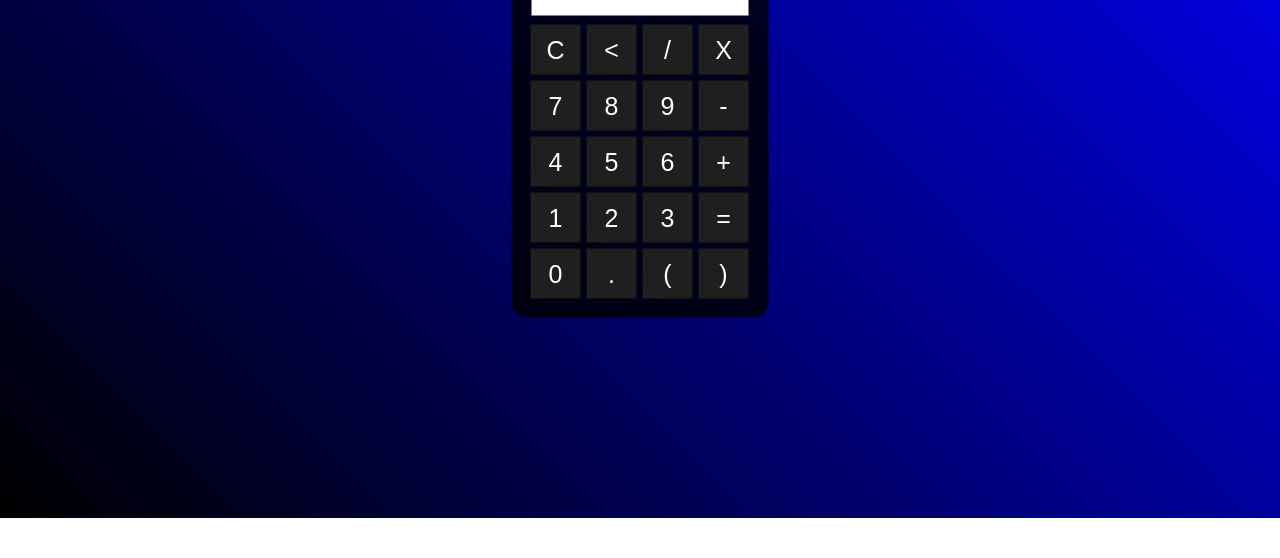
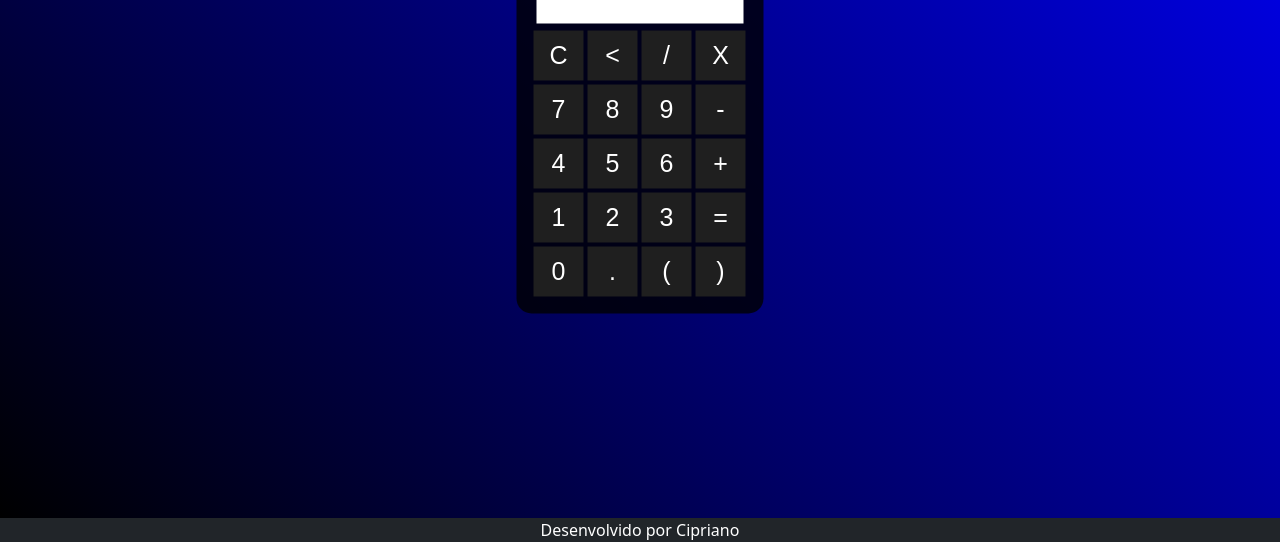
Before and after one commit to alecipriano/dio-desafio-githud, a plain HTML site: page calculadora simples/calculadora.html in a window 1280 px wide. Shown: the part 282-840 px from the top of the page. Before the commit the page ends 800 px from the top, so only its background shows below. Drawn offline with nearby package versions, Linux system fonts and the light colour scheme.

Commit message:
Acrescentando arquivo css externo

```diff
--- a/calculadora simples/calculadora.html
+++ b/calculadora simples/calculadora.html
@@ -5,52 +5,8 @@
     <meta http-equiv="X-UA-Compatible" content="IE=edge">
     <meta name="viewport" content="width=device-width, initial-scale=1.0">
     <title>Calculadora</title>
-    <style>
-        *{
-            margin: 0;
-            padding: 0;
-        }
-        .fundo{
-            background-image:linear-gradient(45deg,black,blue);
-            height: 100vh;
-            color: white;
-            font-family: Arial, Helvetica, sans-serif;
-            text-align: center;
-        }
-        .calculadora{
-            position: absolute;
-            background-color: rgba(0,0,0, 0.8);
-            top: 50%;
-            left: 50%;
-            transform: translate(-50%,-50%);
-            border-radius: 15px;
-            padding: 15px;
-        }
-        .botao{
-            width: 50px;
-            height: 50px;
-            font-size: 25px;
-            cursor: pointer;
-            margin: 2px;
-            background-color: rgb(31,31,31);
-            border: none;
-            color: #fff;
-        }
-        .botao:hover{
-            background-color: black;
-        }
-        #resultado{
-            background-color: white;
-            width: 207px;
-            height: 30px;
-            margin: 5px;
-            align-items: center;
-            font-size: 25px;
-            color: black;
-            text-align: right;
-            padding: 5px;
-        }
-    </style>
+    <link href="https://cdn.jsdelivr.net/npm/bootstrap@5.1.3/dist/css/bootstrap.min.css" rel="stylesheet" integrity="sha384-1BmE4kWBq78iYhFldvKuhfTAU6auU8tT94WrHftjDbrCEXSU1oBoqyl2QvZ6jIW3" crossorigin="anonymous">
+    <link rel="stylesheet" type="text/css" href="style.css" />
 </head>
 <body>
     <div class="fundo">
@@ -60,7 +16,7 @@
             <p id="resultado" maxlength="10"></p>
             <table>
                 <tr>
-                    <td><button class="botao"onclick="clean()">C</button></td>
+                    <td><button class="botao" onclick="clean()">C</button></td>
                     <td><button class="botao" onclick="back()"><</button></td>
                     <td><button class="botao" onclick="insert('/')">/</button></td>
                     <td><button class="botao" onclick="insert('*')">X</button></td>
@@ -81,7 +37,7 @@
                     <td><button class="botao" onclick="insert('1')">1</button></td>
                     <td><button class="botao" onclick="insert('2')">2</button></td>
                     <td><button class="botao" onclick="insert('3')">3</button></td>
-                    <td><button class="botao"  onclick="calcular()">=</button></td>
+                    <td><button class="botao" onclick="calcular()">=</button></td>
                 </tr>
                 <tr>
                     <td><button class="botao" onclick="insert('0')">0</button></td>
@@ -93,32 +49,30 @@
         </div>
     </div>
     <script>
-        function insert(num)
-        {
+        function insert(num) {
             var numero = document.getElementById('resultado').innerHTML;
             document.getElementById('resultado').innerHTML = numero + num;
         }
-        function clean()
-        {
+        function clean() {
             document.getElementById('resultado').innerHTML = "";
         }
-        function back()
-        {
-            var resultado = document.getElementById('resultado').innerHTML ;
-            document.getElementById('resultado').innerHTML = resultado.substring(0, resultado.length -1);
+        function back() {
+            var resultado = document.getElementById('resultado').innerHTML;
+            document.getElementById('resultado').innerHTML = resultado.substring(0, resultado.length - 1);
         }
-        function calcular()
-        {
-            var resultado = document.getElementById('resultado').innerHTML ;
-            if(resultado)
-            {
+        function calcular() {
+            var resultado = document.getElementById('resultado').innerHTML;
+            if (resultado) {
                 document.getElementById('resultado').innerHTML = eval(resultado);
             }
-            else
-            {
+            else {
                 document.getElementById('resultado').innerHTML = "Nada...";
             }
         }
     </script>
+
+    <footer class="container-fluid text-center bg-dark text-white">
+        <p>Desenvolvido por Cipriano</p>
+    </footer>
 </body>
 </html>
--- /dev/null
+++ b/calculadora simples/style.css
@@ -0,0 +1,49 @@
+* {
+    margin: 0;
+    padding: 0;
+}
+
+.fundo {
+    background-image: linear-gradient(45deg,black,blue);
+    height: 100vh;
+    color: white;
+    font-family: Arial, Helvetica, sans-serif;
+    text-align: center;
+}
+
+.calculadora {
+    position: absolute;
+    background-color: rgba(0,0,0, 0.8);
+    top: 50%;
+    left: 50%;
+    transform: translate(-50%,-50%);
+    border-radius: 15px;
+    padding: 15px;
+}
+
+.botao {
+    width: 50px;
+    height: 50px;
+    font-size: 25px;
+    cursor: pointer;
+    margin: 2px;
+    background-color: rgb(31,31,31);
+    border: none;
+    color: #fff;
+}
+
+    .botao:hover {
+        background-color: black;
+    }
+
+#resultado {
+    background-color: white;
+    width: 207px;
+    height: 30px;
+    margin: 5px;
+    align-items: center;
+    font-size: 25px;
+    color: black;
+    text-align: right;
+    padding: 5px;
+}
```
